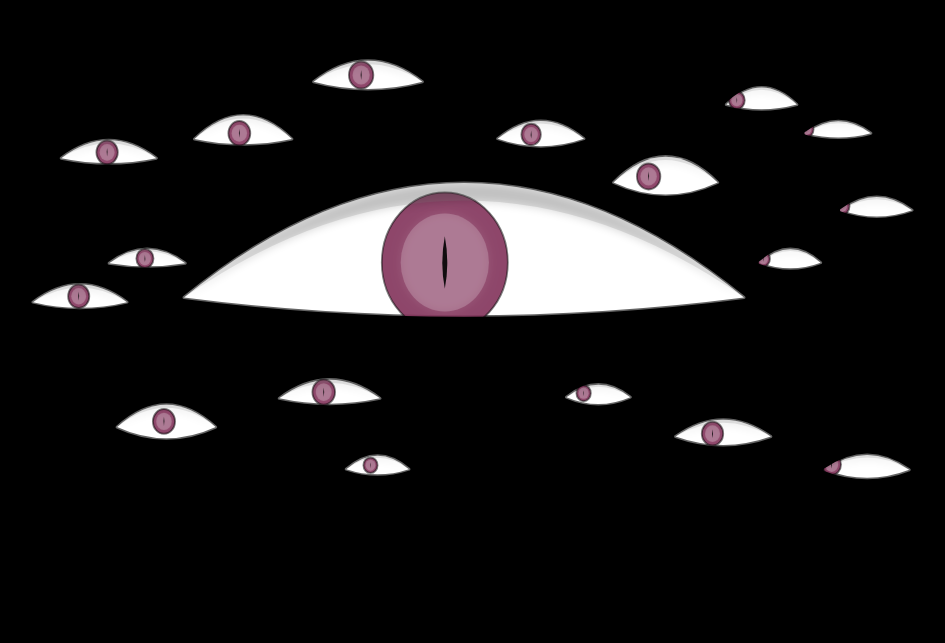
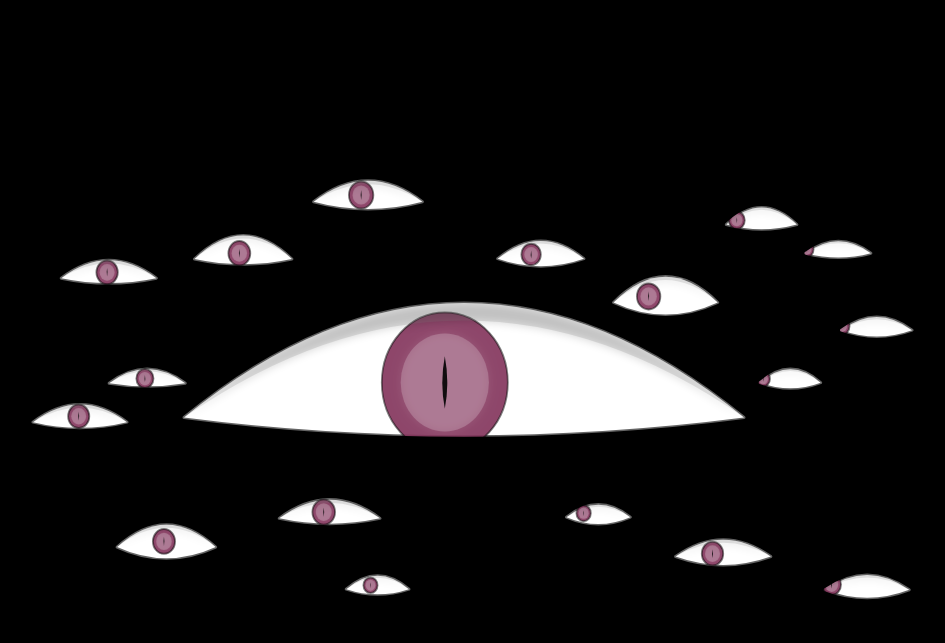
Before and after one commit to hakimel/404, a plain HTML site: page index.html in a window 1280 px wide. Shown: the whole page, without its empty margins (176-1121 px from the left). Drawn offline with Linux system fonts and the light colour scheme.

Commit message:
Center the canvas

```diff
--- a/index.html
+++ b/index.html
@@ -148,8 +148,11 @@
 			 *********************************************/
 
 			#fof {
-				margin-top: 40px;
-				text-align: center;
+				position: absolute;
+				top: 50%;
+				margin-top: -240px;
+				left: 50%;
+				margin-left: -480px;
 			}
 
 
```
